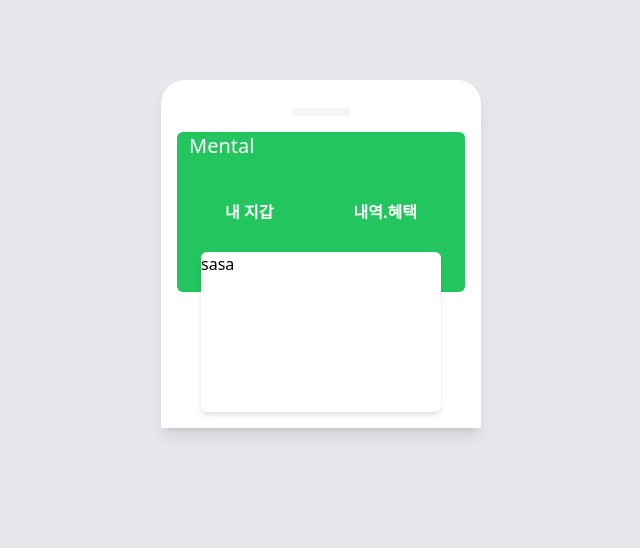
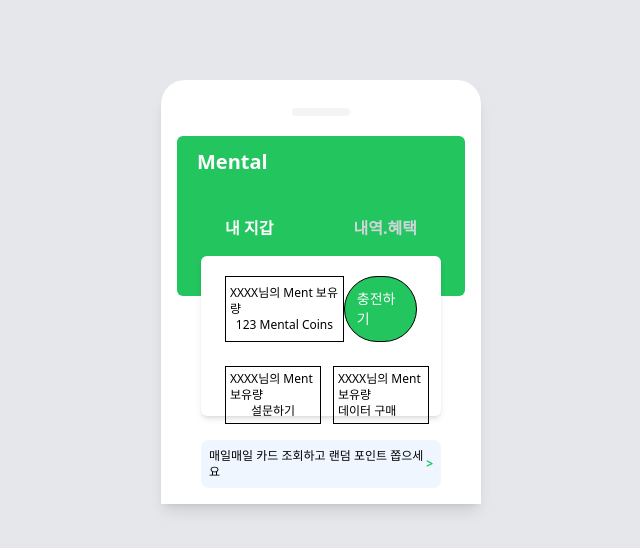
Before and after one commit to ndaysinaiK/korea-univ-team-project, a Next.js app: page /components/Mainpage/Mainpage in a window 1280 px wide. Shown: the top 548 px of the page, without its empty margins (319-959 px from the left). Built offline with nearby package versions, Linux system fonts and the light colour scheme.

Commit message:
29/05/2022 02:39:02 snk

```diff
--- a/pages/components/Mainpage/Mainpage.js
+++ b/pages/components/Mainpage/Mainpage.js
@@ -15,17 +15,16 @@ function Mainpage() {
 
             </div>
 
-            <div className="bg-green-500 rounded-md h-40 mt-4">
-                <div className="text-white text-xl ml-3">
-                    Mental
+            <div className="bg-green-500 rounded-md h-40 mt-5">
+                <div className="text-white pt-3 text-xl">
+                    <b className=" ml-5">Mental</b>
                 </div>
 
                 <div className="flex items-center justify-center">
                     <div className="flex items-center justify-between font-bold mt-10 text-white">
 
                     <p className="mr-20">내 지갑</p>
-                    <p>내역.혜택</p>
-
+                    <p className="text-gray-300">내역.혜택</p>
 
                     </div>
 
@@ -33,11 +32,39 @@ function Mainpage() {
                 </div>
             </div>
 
-            <div className="flex items-center justify-center">
+            <div className="flex flex-col items-center justify-center">
                 <div className="bg-white shadow-md rounded-md w-5/6 z-10 -mt-10 h-40 ">
-                            sasa
+                    <div>
+                        <div className="flex justify-between p-3 mt-2">
+                            <p className="border flex flex-col items-center justify-center p-1 text-xs border-black ml-3">
+                                <a>XXXX님의 Ment 보유량</a>
+                                <a>123 Mental Coins</a>
+                            </p>
+                            <p className=" rounded-full bg-green-500 border flex items-center justify-center text-white p-3 text-sm border-black mr-3">충전하기</p>
+                        </div>
+
+                        <div className="flex justify-between p-3">
+                            <p className="border flex flex-col items-center justify-center p-1 text-xs border-black ml-3">
+                                <a>XXXX님의 Ment 보유량</a>
+                                <a>설문하기</a>
+                            </p>
+                            <p className="border p-1 text-xs border-black ml-3">
+                                <a>XXXX님의 Ment 보유량</a> < br />
+                                <a>데이터 구매</a>
+                            </p>
+                        </div>
+
+                    </div>
                 </div>
+
+                <div className="bg-blue-50 w-5/6 rounded-lg mt-6 text-xs flex items-center justify-around p-2">
+                    <p>매일매일 카드 조회하고 랜덤 포인트 쫍으세요</p>
+                    <p className="text-green-500 font-bold"> {'>'} </p>
+                </div>
+
             </div>
+
+
 
         </div>
 
```
